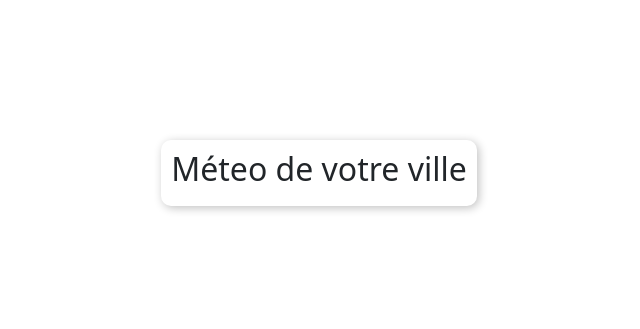
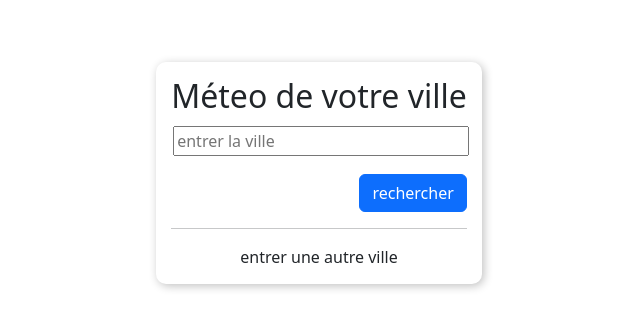
Before and after one commit to lahlaliwassim2/Meteo-app-react, a React (Create React App) app: page / in a window 1280 px wide. Shown: the part 227-556 px from the top of the page, without its empty margins (321-961 px from the left). Built offline with nearby package versions, Linux system fonts and the light colour scheme; no server answers.

Commit message:
ajouter la partie de temperature et la recupere de l objet

```diff
--- a/src/App.js
+++ b/src/App.js
@@ -1,21 +1,31 @@
-import React, { useEffect } from 'react'
+import React, { useEffect, useState } from 'react'
 import axios from 'axios'
 const App = () => {
-  const fetchData = async()=>{
-     await axios.get("https://api.openweathermap.org/data/2.5/weather?q=Safi&appid=267e5fef0d87a3de88fae3ffa91265ca"
+      const  [Data, setData] = useState("");
+  const fetchData = async() => {
+      await axios.get("https://api.openweathermap.org/data/2.5/weather?q=Safi&appid=267e5fef0d87a3de88fae3ffa91265ca"
       )
-      .then((res)=>console.log(res.data))
-  }
+      .then((res)=> setData(res.data))
+  };
+
   useEffect(()=>{
     fetchData();
   },[]);
+  console.log(Data)
   return (
     <>
     <div className='container app'>
       <div className='app_title'>
       <h2>Méteo de votre ville </h2>
+      <input type="shearch" placeholder='entrer la ville '/>
+     <div className='btn-shear d-flex justify-content-end my-3'> <button className='btn btn-primary'> rechercher </button></div>
+     <hr />
+     <div className='d-flex justify-content-center aligh-items-center'>
+      {Data ? <><h4>{Data.main.temp}</h4> C</> : "entrer une autre ville"}
+     </div>
       </div>
     </div>
+
  </> )
 }
 
--- a/src/index.css
+++ b/src/index.css
@@ -5,8 +5,19 @@
   height: 100vh;
 }
 .app_title{
-  padding: 10px;
+  padding: 15px;
 
   border-radius: 10px;
   box-shadow: 2px 2px 10px silver;
 }
+.app input{
+  width: 100%;
+  outline: none;
+  margin: 2px;
+}
+
+.ville{
+  display:flex;
+  justify-content: center;
+  align-items: center;
+}
```
